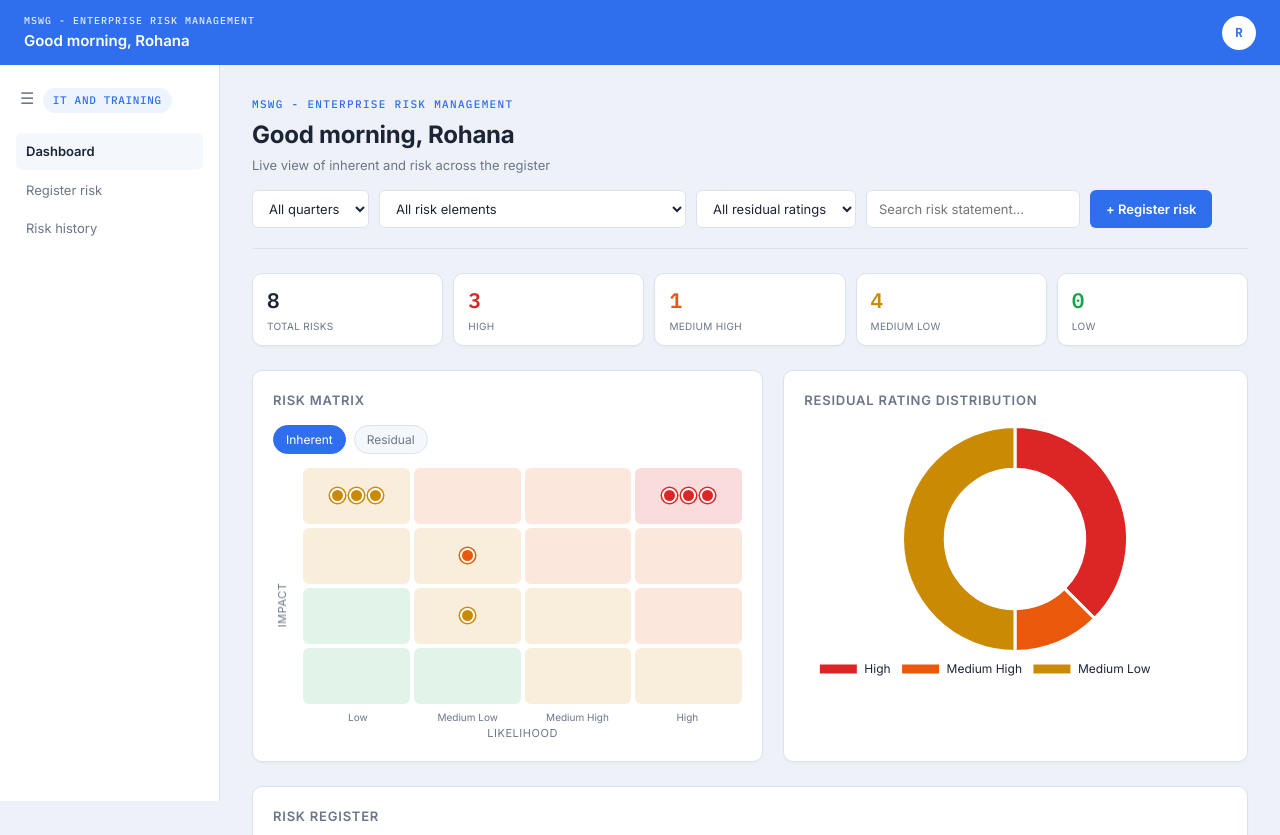
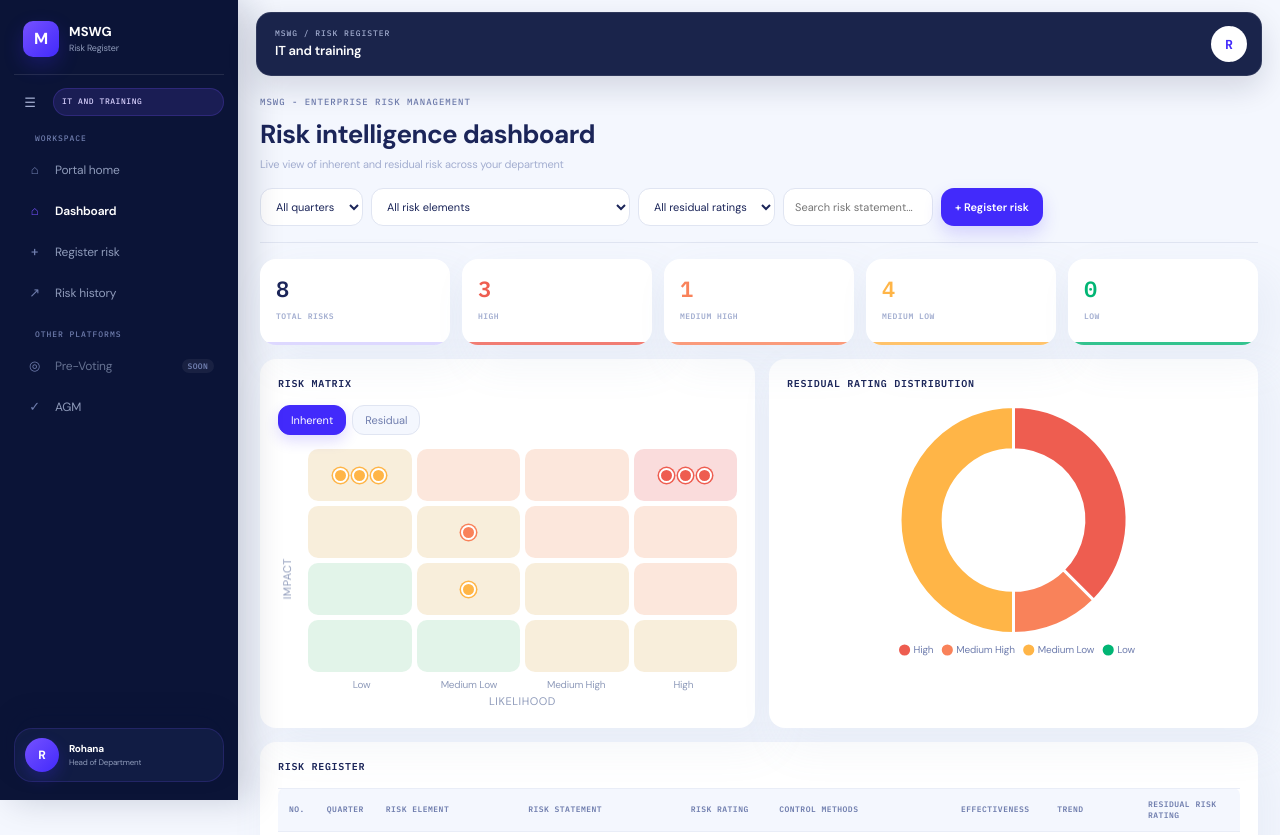
Before and after one commit to wtsmstthb/mswg-v2, a website: page Frontend/risk-register/legacy/frontend-HOD/dashboard.html in a window 1280 px wide. Shown: the top 835 px of the page. Drawn offline with nearby package versions, Linux system fonts and the light colour scheme.

Commit message:
renew of legacy for future reference

```diff
--- a/Frontend/risk-register/legacy/frontend-HOD/dashboard.html
+++ b/Frontend/risk-register/legacy/frontend-HOD/dashboard.html
@@ -7,7 +7,7 @@
 <link rel="preconnect" href="https://fonts.googleapis.com">
 <link href="https://fonts.googleapis.com/css2?family=IBM+Plex+Mono:wght@500;600&family=Inter:wght@400;500;600;700&display=swap" rel="stylesheet">
 <script src="https://cdn.jsdelivr.net/npm/chart.js@4.4.4/dist/chart.umd.min.js"></script>
-<link rel="stylesheet" href="shell.css">
+<link rel="stylesheet" href="../../shell.css">
 </head>
 <body>
 <div class="shell">
@@ -16,8 +16,8 @@
     <header>
       <div>
         <div class="eyebrow">MSWG - Enterprise Risk Management</div>
-        <h1 id="greeting">Good afternoon</h1>
-        <div class="subtitle">Live view of inherent and  risk across the register</div>
+        <h1>Risk intelligence dashboard</h1>
+        <div class="subtitle">Live view of inherent and residual risk across your department</div>
       </div>
       <div class="filters">
         <select id="filterQuarter"><option value="">All quarters</option></select>
@@ -262,7 +262,7 @@ function renderChart(rows){
       labels: ["High", "Medium High", "Medium Low", "Low"],
       datasets: [{
         data: [counts["High"], counts["Medium High"], counts["Medium Low"], counts["Low"]],
-        backgroundColor: ["#dc2626", "#ea580c", "#ca8a04", "#16a34a"],
+        backgroundColor: ["#EE5D50", "#F9825A", "#FFB547", "#01B574"],
         borderColor: "#ffffff",
         borderWidth: 3
       }]
@@ -270,7 +270,7 @@ function renderChart(rows){
     options: {
       responsive: true,
       plugins: {
-        legend: { position: "bottom", labels: { color: "#1c2536", font: { family: "Inter", size: 12 } } }
+        legend: { position: "bottom", labels: { color: "#707eae", usePointStyle: true, boxWidth: 8, font: { family: "DM Sans", size: 10 } } }
       },
       cutout: "62%"
     }
--- a/Frontend/risk-register/legacy/frontend-HOD/history.html
+++ b/Frontend/risk-register/legacy/frontend-HOD/history.html
@@ -6,7 +6,7 @@
 <title>Risk history - MSWG Risk Register</title>
 <link rel="preconnect" href="https://fonts.googleapis.com">
 <link href="https://fonts.googleapis.com/css2?family=IBM+Plex+Mono:wght@500;600&family=Inter:wght@400;500;600;700&display=swap" rel="stylesheet">
-<link rel="stylesheet" href="shell.css">
+<link rel="stylesheet" href="../../shell.css">
 </head>
 <body>
 <div class="shell">
@@ -15,7 +15,7 @@
     <header>
       <div>
         <div class="eyebrow">MSWG - Enterprise Risk Management</div>
-        <h1 id="greeting">Good afternoon</h1>
+        <h1>Risk movement history</h1>
         <div class="subtitle">Trend and control effectiveness across the register</div>
       </div>
       <div class="filters">
--- a/Frontend/risk-register/legacy/frontend-HOD/role-config.js
+++ b/Frontend/risk-register/legacy/frontend-HOD/role-config.js
@@ -1,4 +1,4 @@
 window.DEPT_LABEL = "IT and training";
 window.USER_NAME = "Rohana";
 window.IS_VIEWER = false;
-window.IS_DEPT_HEAD = false;
+window.IS_DEPT_HEAD = true;
--- a/Frontend/risk-register/legacy/frontend-HOD/sidebar.js
+++ b/Frontend/risk-register/legacy/frontend-HOD/sidebar.js
@@ -1,57 +1,22 @@
-// sidebar.js
-// Renders the sidebar into #sidebarMount on every page and marks the
-// current page's nav link active. Also drives the time-aware,
-// language-cycling greeting used in each page's header.
+"use strict";
 
 const NAV_ITEMS = [
-  { href: "dashboard.html", label: "Dashboard" },
-  { href: "register.html", label: "Register risk" },
-  { href: "history.html", label: "Risk history" }
-];
-const EXEC_NAV_ITEMS = [
-  { href: "org-overview.html", label: "Org overview" },
-  { href: "archived.html", label: "Archived" }
+  { href: "dashboard.html", label: "Dashboard", icon: "⌂" },
+  { href: "register.html", label: "Register risk", icon: "+" },
+  { href: "history.html", label: "Risk history", icon: "↗" }
 ];
 
-// Set on each page before this script runs, e.g. window.CURRENT_PAGE = "dashboard.html"
-// Set window.IS_VIEWER = true on pages meant for the 3 full-visibility viewers,
-// this only controls sidebar visibility in this prototype, not real access,
-// real enforcement happens server-side once Cognito and API Gateway are wired in.
+const OTHER_PLATFORM_ITEMS = [
+  { href: "../../../pre-voting/", label: "Pre-Voting", icon: "◎", available: false },
+  { href: "../../../agm-conduct/landingpage.html", label: "AGM", icon: "✓", available: true }
+];
 
-function renderSidebar(){
-  const mount = document.getElementById("sidebarMount");
-  if (!mount) return;
-
-  const current = window.CURRENT_PAGE || "";
-  const deptLabel = window.DEPT_LABEL || "Corporate resources";
-  const isViewer = window.IS_VIEWER === true;
-
-  const navLinks = NAV_ITEMS.map(item =>
-    `<a href="${item.href}" class="${item.href === current ? "active" : ""}"><span>${item.label}</span></a>`
-  ).join("");
-
-  const execLinks = isViewer
-    ? `<div class="nav-section-label">All departments</div>` +
-      EXEC_NAV_ITEMS.map(item =>
-        `<a href="${item.href}" class="${item.href === current ? "active" : ""}"><span>${item.label}</span></a>`
-      ).join("")
-    : "";
-
-  mount.innerHTML = `
-    <button class="sidebar-toggle" id="sidebarToggle" aria-label="Collapse sidebar">&#9776;</button>
-    <span class="dept-badge">${deptLabel}</span>
-    <nav>${navLinks}${execLinks}</nav>
-  `;
-
-  const toggleBtn = document.getElementById("sidebarToggle");
-  const collapsed = localStorage.getItem("mswg_rr_sidebar_collapsed") === "true";
-  if (collapsed) mount.classList.add("collapsed");
-
-  toggleBtn.addEventListener("click", () => {
-    mount.classList.toggle("collapsed");
-    localStorage.setItem("mswg_rr_sidebar_collapsed", mount.classList.contains("collapsed"));
-  });
-}
+const PAGE_LABELS = {
+  "dashboard.html": "Dashboard",
+  "register.html": "Register risk",
+  "history.html": "Risk history",
+  "profile.html": "Profile"
+};
 
 const DEPT_HEADS = {
   "CEO office": null,
@@ -64,79 +29,107 @@ const DEPT_HEADS = {
   "Professional development": "Iman Lai"
 };
 
+function renderSidebar(){
+  const mount = document.getElementById("sidebarMount");
+  if (!mount) return;
+
+  const current = window.CURRENT_PAGE || "";
+  const name = window.USER_NAME || "User";
+  const department = window.DEPT_LABEL || "Department";
+  const initial = name.charAt(0).toUpperCase();
+  const renderLinks = items => items.map(item =>
+    `<a href="${item.href}" class="${item.href === current ? "active" : ""}"><span class="nav-icon" aria-hidden="true">${item.icon}</span><span class="nav-text">${item.label}</span></a>`
+  ).join("");
+  const platformLinks = OTHER_PLATFORM_ITEMS.map(item => item.available
+    ? `<a href="${item.href}"><span class="nav-icon" aria-hidden="true">${item.icon}</span><span class="nav-text">${item.label}</span></a>`
+    : `<span class="platform-nav-item is-disabled" aria-disabled="true" title="This platform is not available yet"><span class="nav-icon" aria-hidden="true">${item.icon}</span><span class="nav-text">${item.label}</span><span class="platform-state">Soon</span></span>`
+  ).join("");
+
+  mount.innerHTML = `
+    <div class="sidebar-brand">
+      <span class="sidebar-brand-mark">M</span>
+      <span class="sidebar-brand-copy"><strong>MSWG</strong><small>Risk Register</small></span>
+    </div>
+    <div class="sidebar-tools">
+      <button class="sidebar-toggle" id="sidebarToggle" aria-label="Collapse sidebar" title="Collapse sidebar"><span aria-hidden="true">☰</span><span class="toggle-label">Collapse menu</span></button>
+      <span class="dept-badge" title="${department}">${department}</span>
+    </div>
+    <nav>
+      <div class="nav-section-label nav-section-first">Workspace</div>
+      <a href="../../../portal/index.html"><span class="nav-icon" aria-hidden="true">⌂</span><span class="nav-text">Portal home</span></a>
+      ${renderLinks(NAV_ITEMS)}
+      <div class="nav-section-label">Other platforms</div>
+      ${platformLinks}
+    </nav>
+    <div class="sidebar-user-card" title="${name} · Head of Department">
+      <span class="sidebar-user-avatar" aria-hidden="true">${initial}</span>
+      <span class="sidebar-user-copy"><strong>${name}</strong><small>Head of Department</small></span>
+    </div>
+  `;
+
+  const collapsed = localStorage.getItem("mswg_rr_hod_sidebar_collapsed") === "true";
+  if (collapsed) mount.classList.add("collapsed");
+  const toggle = document.getElementById("sidebarToggle");
+  toggle.addEventListener("click", () => {
+    mount.classList.toggle("collapsed");
+    const isCollapsed = mount.classList.contains("collapsed");
+    localStorage.setItem("mswg_rr_hod_sidebar_collapsed", String(isCollapsed));
+    toggle.setAttribute("aria-label", isCollapsed ? "Expand sidebar" : "Collapse sidebar");
+    toggle.setAttribute("title", isCollapsed ? "Expand sidebar" : "Collapse sidebar");
+  });
+}
+
 function renderTopbar(){
   if (document.getElementById("topbar")) return;
 
   const name = window.USER_NAME || "User";
+  const department = window.DEPT_LABEL || "Department";
+  const pageLabel = PAGE_LABELS[window.CURRENT_PAGE] || "Risk workspace";
   const initial = name.charAt(0).toUpperCase();
-
   const topbar = document.createElement("div");
   topbar.className = "topbar";
   topbar.id = "topbar";
   topbar.innerHTML = `
     <div>
-      <div class="topbar-eyebrow">MSWG - Enterprise Risk Management</div>
-      <div class="topbar-greeting" id="topbarGreeting">Good afternoon, ${name}</div>
+      <div class="topbar-eyebrow">MSWG / Risk Register</div>
+      <div class="topbar-greeting">${department}</div>
+      <div class="topbar-subtitle">${pageLabel} · Head of Department access</div>
     </div>
     <div class="profile-wrap">
-      <button class="profile-btn" id="profileBtn">${initial}</button>
+      <button class="profile-btn" id="profileBtn" aria-label="Open profile menu">${initial}</button>
       <div class="profile-dropdown" id="profileDropdown">
         <a href="profile.html">View profile</a>
         <button id="signOutBtn">Sign out</button>
       </div>
     </div>
   `;
-  document.body.insertBefore(topbar, document.body.firstChild);
 
-  const btn = document.getElementById("profileBtn");
+  const main = document.querySelector(".shell > .main");
+  if (main) {
+    const pageContent = document.createElement("div");
+    pageContent.className = "page-content";
+    const constrainedWidth = main.style.maxWidth;
+    if (constrainedWidth) {
+      pageContent.style.maxWidth = constrainedWidth;
+      main.style.maxWidth = "";
+    }
+    while (main.firstChild) pageContent.appendChild(main.firstChild);
+    main.appendChild(topbar);
+    main.appendChild(pageContent);
+  }
+
   const dropdown = document.getElementById("profileDropdown");
-  btn.addEventListener("click", (e) => {
-    e.stopPropagation();
+  document.getElementById("profileBtn").addEventListener("click", event => {
+    event.stopPropagation();
     dropdown.classList.toggle("open");
   });
   document.addEventListener("click", () => dropdown.classList.remove("open"));
-
   document.getElementById("signOutBtn").addEventListener("click", () => {
     alert("Signed out (placeholder, real sign-out arrives with Cognito).");
   });
 }
 
-const GREETINGS = {
-  en: ["Good morning", "Good afternoon", "Good evening"],
-  ms: ["Selamat pagi", "Selamat tengah hari", "Selamat petang"],
-  zh: ["早上好", "下午好", "晚上好"],
-  ta: ["காலை வணக்கம்", "மதிய வணக்கம்", "மாலை வணக்கம்"]
-};
-const LANG_ORDER = ["en", "ms", "zh", "ta"];
-let langIndex = 0;
-
-function periodIndex(){
-  const hour = new Date().getHours();
-  if (hour < 12) return 0;
-  if (hour < 18) return 1;
-  return 2;
-}
-
-function updateGreeting(){
-  const name = window.USER_NAME || "there";
-  const lang = LANG_ORDER[langIndex];
-  const phrase = GREETINGS[lang][periodIndex()];
-  const text = `${phrase}, ${name}`;
-
-  const el = document.getElementById("greeting");
-  if (el) el.textContent = text;
-
-  const topbarEl = document.getElementById("topbarGreeting");
-  if (topbarEl) topbarEl.textContent = text;
-
-  langIndex = (langIndex + 1) % LANG_ORDER.length;
-}
-
-function initSidebarAndGreeting(){
+document.addEventListener("DOMContentLoaded", () => {
   renderTopbar();
   renderSidebar();
-  updateGreeting();
-  setInterval(updateGreeting, 120000);
-}
-
-document.addEventListener("DOMContentLoaded", initSidebarAndGreeting);
+});
```
Also changed, not shown: Frontend/risk-register/legacy/frontend-HOD/profile.html (+1 -1 lines), Frontend/risk-register/legacy/frontend-HOD/register.html (+3 -3 lines).
